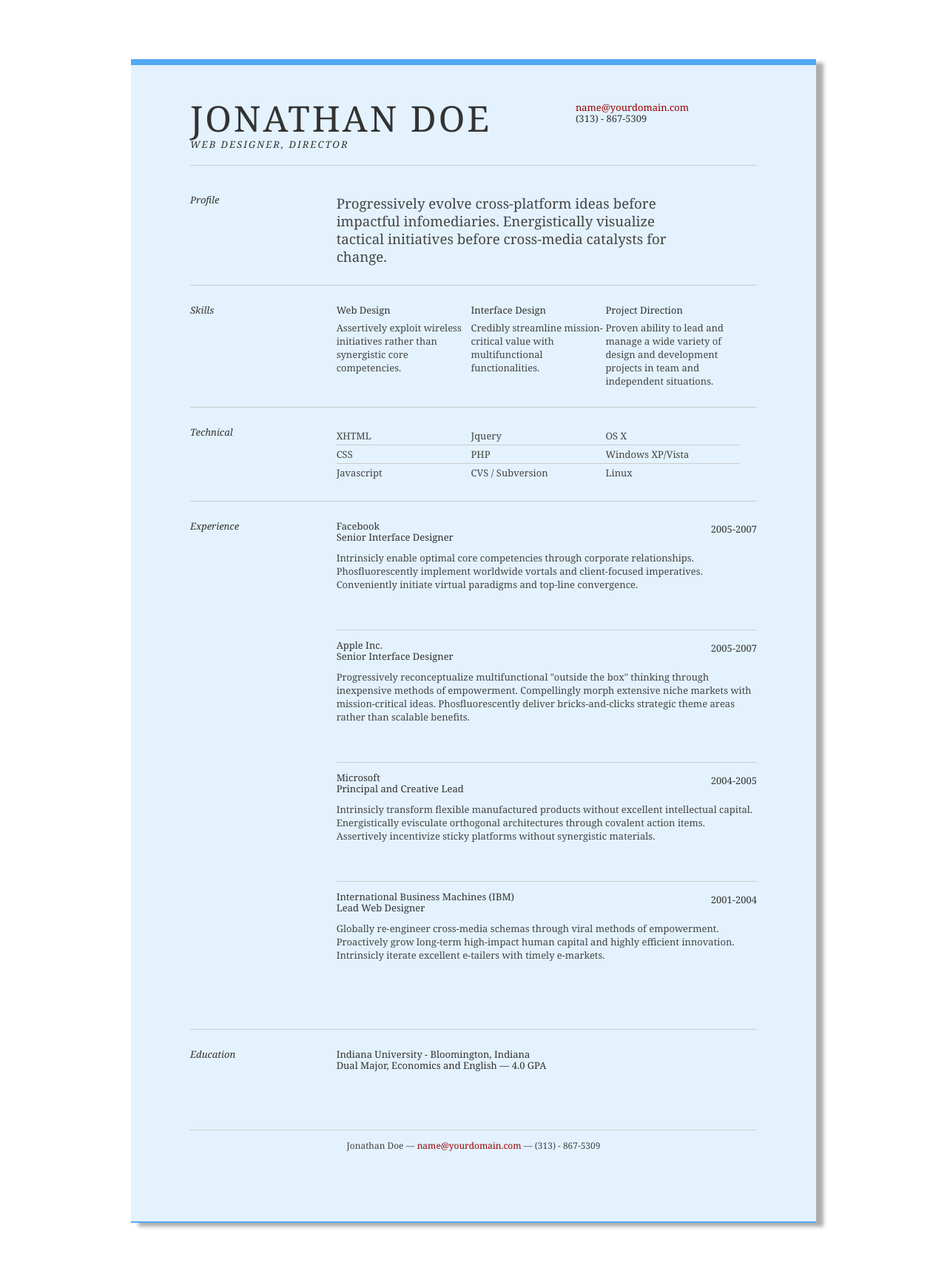
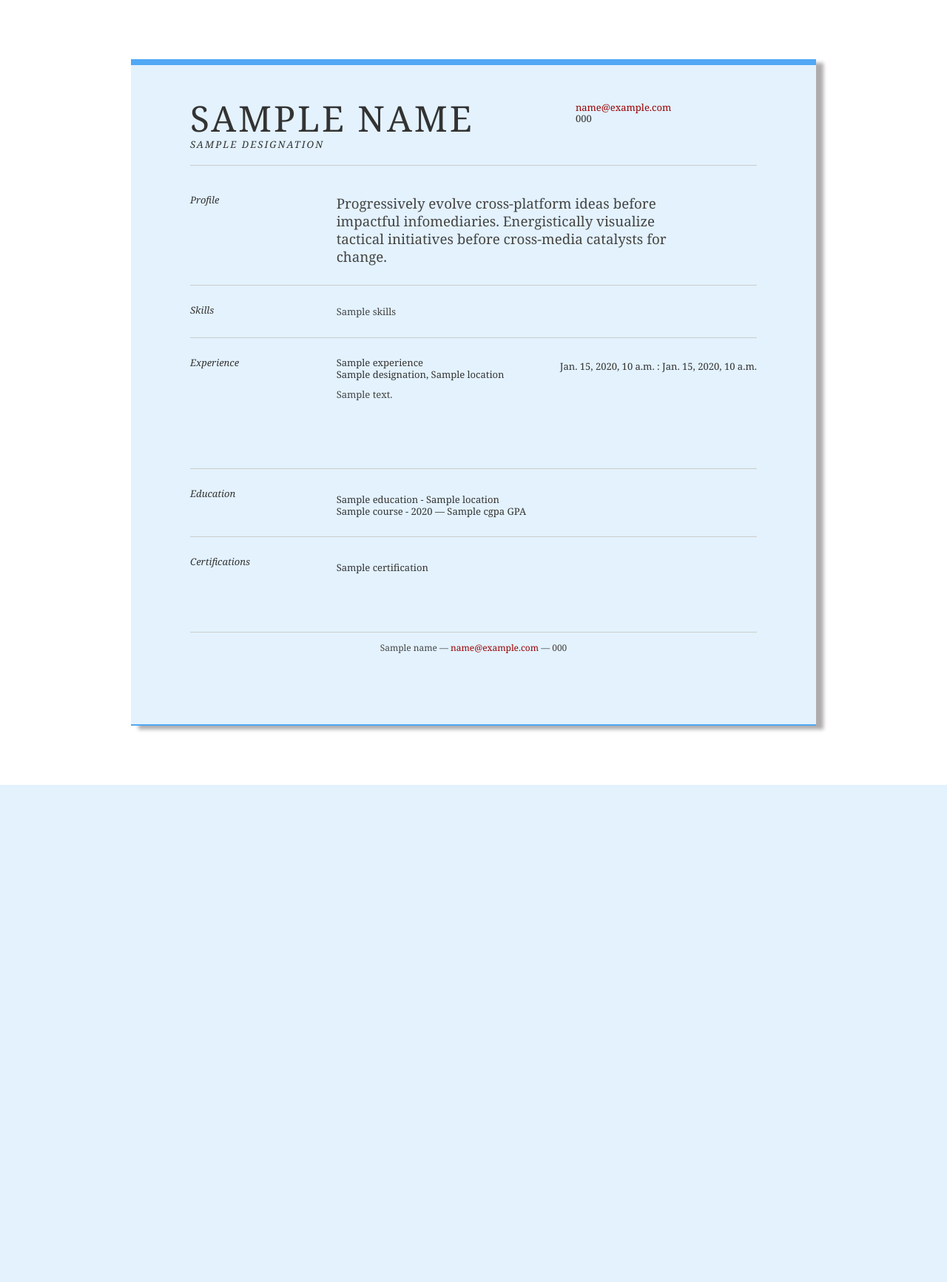
Before and after one commit to mkowthavarapu/FacileHire, a Django app: template hire/templates/hire/candidate_profile_view.html in a window 1280 px wide. Shown: the whole page at 74% size. After the commit the page ends 1061 px from the top, so only its background shows below. Run offline with Django 3.2, Linux system fonts and the light colour scheme; the template is opened without the code that fills it: most values are stand-ins (such as "Sample title", 1, 10 or a date in 2020); some libraries are stand-ins or nearby versions.

Commit message:
changes to candidate, recruiter and employee pages

```diff
--- a/FacileHire/urls.py
+++ b/FacileHire/urls.py
@@ -22,7 +22,6 @@ urlpatterns = [
     path('login/<str:login_type>/', views.login, name="login"),
     path('admin/', admin.site.urls),
     path('candidate_dashboard/', views.candidate_dashboard, name="candidate dashboard"),
-    path('candidate_profile/', views.candidate_profile, name="candidate dashboard"),
     path('employee_dashboard/', views.employee_dashboard, name="employee dashboard"),
     path('recruiter_dashboard/', views.recruiter_dashboard, name="recruiter dashboard"),
     path('recruiter_jobs/', views.recruiter_jobs, name="recruiter jobs"),
--- a/data_insert.py
+++ b/data_insert.py
@@ -132,6 +132,8 @@ def populate_candidate_designation():
         query = "insert into employee_designation (employee_id, designation_id) values ('%s', '%s')"
         mycursor.execute(query % (result[0], random.randint(1,30)))
 
+def populate_experience():
+    pass
 # populate_candidate_employee_recruitr()
 # populate_colleges()
 # populate_companies_clients()
@@ -141,4 +143,5 @@ def populate_candidate_designation():
 # update_skills()
 # populate_designation()
 # populate_candidate_designation()
+populate_experience()
 mydb.commit()
--- a/hire/templates/hire/candidate_dashboard.html
+++ b/hire/templates/hire/candidate_dashboard.html
@@ -33,7 +33,7 @@
                 <a class="nav-link active" aria-current="page" href="/candidate_dashboard/">Job Status</a>
             </li>
             <li class="nav-item">
-                <a class="nav-link" href="/candidate_profile/" style="background-color: unset">Profile</a>
+                <a class="nav-link" href="/candidate/{{candidate_id}}" style="background-color: unset" target="_blank">Profile</a>
             </li>
             <li class="nav-item">
                 <a class="nav-link" href="http://localhost:8000/" style="background-color: unset">
@@ -52,7 +52,7 @@
     <div class="container mt-5">
         <div class="row">
             <label><b>Job Title:</b></label>
-            <span>{{name}}}</span>
+            <span>{{name}}</span>
         </div>
         <div class="row mt-3">
             <label><b>Job Description:</b></label>
--- a/hire/templates/hire/candidate_profile_view.html
+++ b/hire/templates/hire/candidate_profile_view.html
@@ -17,13 +17,13 @@
             <div id="hd">
                 <div class="yui-gc">
                     <div class="yui-u first">
-                        <h1>Jonathan Doe</h1>
-                        <h2>Web Designer, Director</h2>
+                        <h1>{{name}}</h1>
+                        <h2>{{designation}}</h2>
                     </div>
                     <div class="yui-u">
                         <div class="contact-info">
-                            <h3><a href="mailto:name@yourdomain.com">name@yourdomain.com</a></h3>
-                            <h3>(313) - 867-5309</h3>
+                            <h3><a href="mailto:{{email}}">{{email}}</a></h3>
+                            <h3>{{mobile}}</h3>
                         </div>
                     </div>
                 </div>
@@ -48,43 +48,7 @@
                                 <h2>Skills</h2>
                             </div>
                             <div class="yui-u">
-                                <div class="talent">
-                                    <h2>Web Design</h2>
-                                    <p>Assertively exploit wireless initiatives rather than synergistic core
-                                        competencies. </p>
-                                </div>
-                                <div class="talent">
-                                    <h2>Interface Design</h2>
-                                    <p>Credibly streamline mission-critical value with multifunctional functionalities.
-                                    </p>
-                                </div>
-                                <div class="talent">
-                                    <h2>Project Direction</h2>
-                                    <p>Proven ability to lead and manage a wide variety of design and development
-                                        projects in team and independent situations.</p>
-                                </div>
-                            </div>
-                        </div>
-                        <div class="yui-gf">
-                            <div class="yui-u first">
-                                <h2>Technical</h2>
-                            </div>
-                            <div class="yui-u">
-                                <ul class="talent">
-                                    <li>XHTML</li>
-                                    <li>CSS</li>
-                                    <li class="last">Javascript</li>
-                                </ul>
-                                <ul class="talent">
-                                    <li>Jquery</li>
-                                    <li>PHP</li>
-                                    <li class="last">CVS / Subversion</li>
-                                </ul>
-                                <ul class="talent">
-                                    <li>OS X</li>
-                                    <li>Windows XP/Vista</li>
-                                    <li class="last">Linux</li>
-                                </ul>
+                                <p>{{skills}}</p>
                             </div>
                         </div>
                         <div class="yui-gf">
@@ -92,57 +56,42 @@
                                 <h2>Experience</h2>
                             </div>
                             <div class="yui-u">
-                                <div class="job">
-                                    <h2>Facebook</h2>
-                                    <h3>Senior Interface Designer</h3>
-                                    <h4>2005-2007</h4>
-                                    <p>Intrinsicly enable optimal core competencies through corporate relationships.
-                                        Phosfluorescently implement worldwide vortals and client-focused imperatives.
-                                        Conveniently initiate virtual paradigms and top-line convergence. </p>
+                                {% for experience in experiences%}
+                                <div class="job last">
+                                    <h2>{{experience.name}}</h2>
+                                    <h3>{{experience.designation}}, {{experience.location}}</h3>
+                                    <h4>{{experience.from_date}} : {{experience.to_date}}</h4>
+                                    <p>{{experience.description}}</p>
                                 </div>
-                                <div class="job">
-                                    <h2>Apple Inc.</h2>
-                                    <h3>Senior Interface Designer</h3>
-                                    <h4>2005-2007</h4>
-                                    <p>Progressively reconceptualize multifunctional "outside the box" thinking through
-                                        inexpensive methods of empowerment. Compellingly morph extensive niche markets
-                                        with mission-critical ideas. Phosfluorescently deliver bricks-and-clicks
-                                        strategic theme areas rather than scalable benefits. </p>
-                                </div>
-                                <div class="job">
-                                    <h2>Microsoft</h2>
-                                    <h3>Principal and Creative Lead</h3>
-                                    <h4>2004-2005</h4>
-                                    <p>Intrinsicly transform flexible manufactured products without excellent
-                                        intellectual capital. Energistically evisculate orthogonal architectures through
-                                        covalent action items. Assertively incentivize sticky platforms without
-                                        synergistic materials. </p>
-                                </div>
-                                <div class="job last">
-                                    <h2>International Business Machines (IBM)</h2>
-                                    <h3>Lead Web Designer</h3>
-                                    <h4>2001-2004</h4>
-                                    <p>Globally re-engineer cross-media schemas through viral methods of empowerment.
-                                        Proactively grow long-term high-impact human capital and highly efficient
-                                        innovation. Intrinsicly iterate excellent e-tailers with timely e-markets.</p>
-                                </div>
+                                {% endfor %}
                             </div>
+                        </div>
+                        <div class="yui-gf">
+                            <div class="yui-u first">
+                                <h2>Education</h2>
+                            </div>
+                            {% for education in educations%}
+                            <div class="yui-u mt-2">
+                                <h2>{{education.name}} - {{education.location}}</h2>
+                                <h3>{{education.course}} - {{education.year_passed_out}} &mdash; <strong>{{education.cgpa}} GPA</strong> </h3>
+                            </div>
+                            {% endfor %}
                         </div>
                         <div class="yui-gf last">
                             <div class="yui-u first">
-                                <h2>Education</h2>
+                                <h2>Certifications</h2>
                             </div>
-                            <div class="yui-u">
-                                <h2>Indiana University - Bloomington, Indiana</h2>
-                                <h3>Dual Major, Economics and English &mdash; <strong>4.0 GPA</strong> </h3>
+                            {% for certification in certifications%}
+                            <div class="yui-u mt-2">
+                                <h2>{{certification}}</h2>
                             </div>
+                            {% endfor %}
                         </div>
                     </div>
                 </div>
             </div>
             <div id="ft">
-                <p>Jonathan Doe &mdash; <a href="mailto:name@yourdomain.com">name@yourdomain.com</a> &mdash; (313) -
-                    867-5309</p>
+                <p>{{name}} &mdash; <a href="mailto:{{email}}">{{email}}</a> &mdash; {{mobile}}</p>
             </div>
         </div>
     </div>
--- a/hire/templates/hire/employee_candidate.html
+++ b/hire/templates/hire/employee_candidate.html
@@ -87,7 +87,7 @@
 					</div>
 					<div class="col-md-3">
 						<div class="mt-5">
-							<a href="/candidate/{{candidate_id}}">Click here to view candidate profile</a>
+							<a href="/candidate/{{candidate_id}}" target="_blank">Click here to view candidate profile</a>
 						</div>
 					</div>
 				</div>
--- a/hire/templates/hire/recruiter-resumes.html
+++ b/hire/templates/hire/recruiter-resumes.html
@@ -3,8 +3,6 @@
 <html>
 
 <head>
-	<!-- <link href="https://cdn.jsdelivr.net/npm/bootstrap@5.1.3/dist/css/bootstrap.min.css" rel="stylesheet"
-	integrity="sha384-1BmE4kWBq78iYhFldvKuhfTAU6auU8tT94WrHftjDbrCEXSU1oBoqyl2QvZ6jIW3" crossorigin="anonymous"> -->
 	<link href="https://cdnjs.cloudflare.com/ajax/libs/font-awesome/6.0.0/css/all.min.css" rel="stylesheet" />
 	<!-- Google Fonts -->
 	<link href="https://fonts.googleapis.com/css?family=Roboto:300,400,500,700&display=swap" rel="stylesheet" />
--- a/hire/templates/hire/recruiter_candidate_profile.html
+++ b/hire/templates/hire/recruiter_candidate_profile.html
@@ -78,7 +78,7 @@
                 </div>
                 <div class="col-md-3">
                     <div class="mt-5">
-                        <a href="/candidate/{{candidate_id}}/">Click here to view candidate profile</a>
+                        <a href="/candidate/{{candidate_id}}" target="_blank">Click here to view candidate profile</a>
                     </div>
                 </div>
             </div>
```
Also changed, not shown: hire/views.py (+41 -1 lines).
